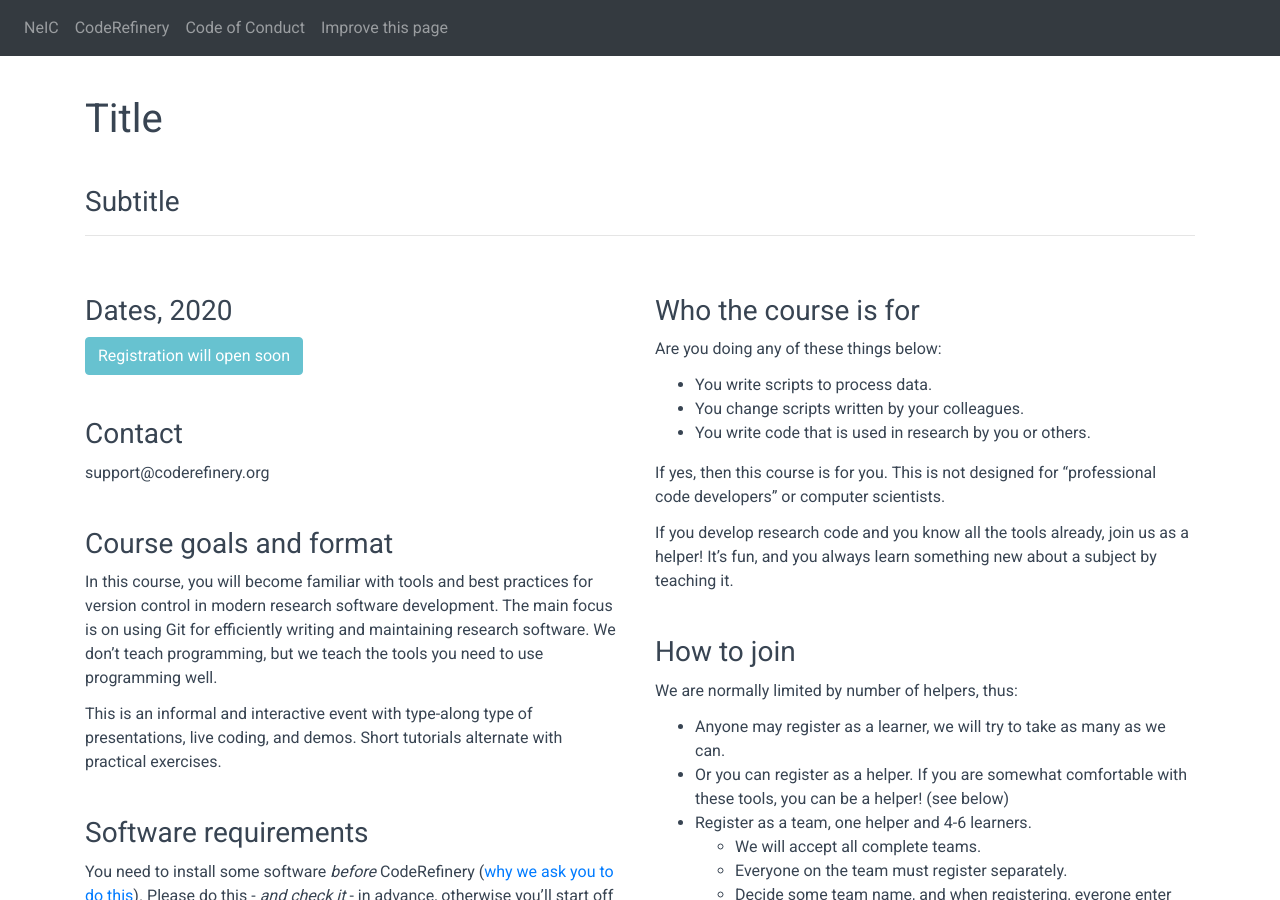
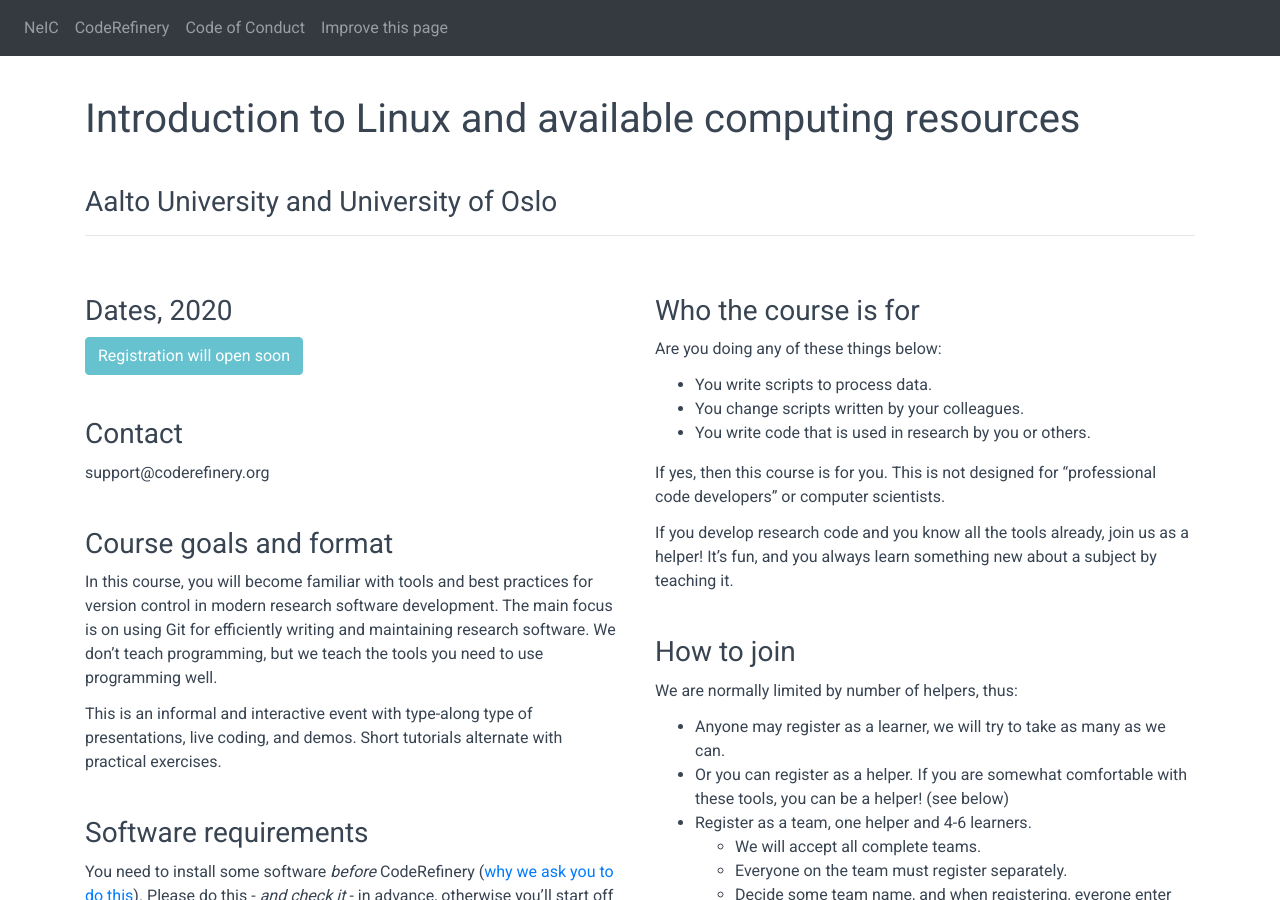
Before and after one commit to coderefinery/2021-01-29-linux-online, a Jekyll site: the page built from index.md, in a window 1280 px wide and 900 px high. Built offline with Jekyll 4.4.1, drawn with Linux system fonts in a browser that asks for light colours; comment, search, counter and statistics services are not loaded.

Commit message:
Update title.md

```diff
--- a/title.md
+++ b/title.md
@@ -1,5 +1,5 @@
-# Title
+# Introduction to Linux and available computing resources
 
-### Subtitle
+### Aalto University and University of Oslo
 
 ---
```
